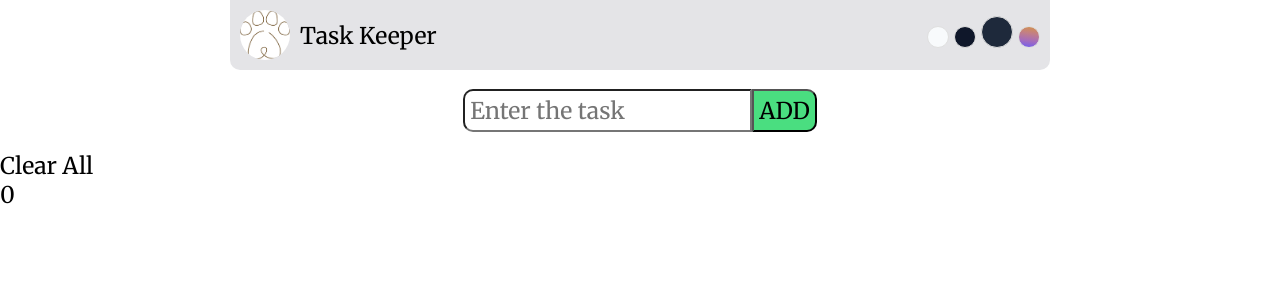
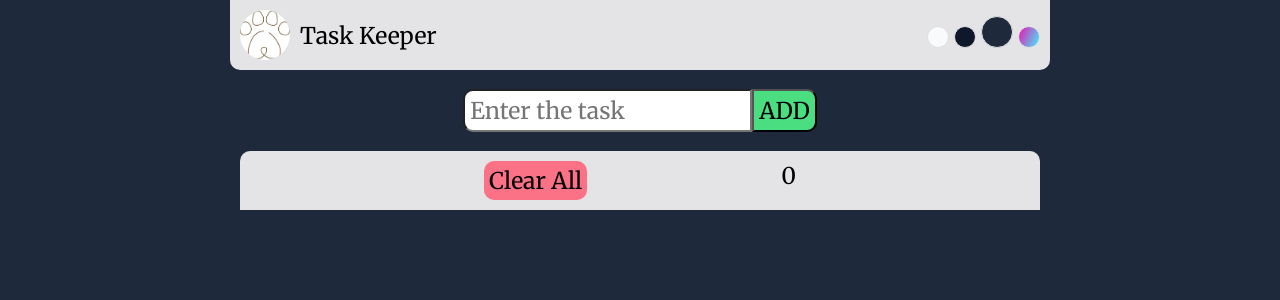
Before and after one commit to anshul-bheniye/task-keeper, a React (Create React App) app: page / in a window 1280 px wide. Shown: the top 300 px of the page. Built offline with nearby package versions, Linux system fonts and the light colour scheme.

Commit message:
style component

```diff
--- a/src/App.css
+++ b/src/App.css
@@ -3,6 +3,10 @@
     padding: 0;
     font-family: 'Merriweather', serif;
     font-size: 1.2rem;
+  }
+
+  body{
+    height: 100vh;
   }
 
   .header{
@@ -49,20 +53,20 @@
     height: 30px;
   }
 
-  .header .bg .neutral{
+   .neutral{
     background-color: var(--header-neutral);
   }
 
-  .header .bg .med-dark{
+ .med-dark{
     background-color: var(--header-mid-dark);
   }
 
-  .header .bg .dark{
+ .dark{
     background-color: var(--header-dark);
   }
 
-  .header .bg .gradient{
-    background-image: linear-gradient(8deg, #6e5df1, #a56cbc, #c27f86, #d3924c)
+ .gradient{
+  background: linear-gradient(115deg, #ed12b2, #3af2fc)
   }
 
   .addTask{
@@ -91,3 +95,84 @@
   .addTask button:active{
     background-color: var(--button-submit-active);
   }
+
+  .showTask{
+    border-top-left-radius: 10px;
+    border-top-right-radius: 10px;
+    background-color: var(--card-container-bg);
+    max-width: 800px;
+    display: flex;
+    flex-flow: column nowrap;
+    align-items: center;
+    margin: auto;
+  }
+
+  .showTask .container-head{
+    width: 700px;
+    padding: 10px;
+    display: flex;
+    flex-flow: row nowrap;
+    justify-content: space-evenly;
+  }
+
+  .showTask .container-head .make-btn{
+    background-color: var(--button-clear);
+    padding:5px;
+    border-radius: 10px;
+    cursor: pointer;
+  }
+
+  .showTask .container-head .make-btn:active{
+    background-color: var(--button-clear-active);
+  }
+
+ .showTask .container-body{
+  display: flex;
+  flex-flow: row wrap;
+  justify-content: space-evenly;
+ }
+
+ .showTask .container-body li{
+  list-style: none;
+  margin: 10px;
+  background-color: #d1d5db;
+  padding: 10px;
+ }
+
+ .showTask .container-body .group{
+  display: flex;
+  flex-flow: row wrap;
+  justify-content: space-between;
+ }
+
+ .showTask .container-body .group .name{
+  font-size: 1.1rem;
+ }
+
+ .showTask .container-body .group .icon i{
+  margin-left: 10px;
+  font-size: 1rem;
+ }
+
+ .showTask .container-body .time{
+  font-size: 15px;
+ }
+
+ .showTask i.bi-pencil-square{
+  font-size: 18px;
+  color: #1363DF;
+  cursor: pointer;
+}
+
+.showTask i.bi-trash{
+  font-size: 18px;
+  color: #D82148;
+  cursor: pointer;
+}
+
+
+ @media only screen and (max-width: 800px) {
+  .showTask li{
+    width: 100%;
+  }
+}
```
